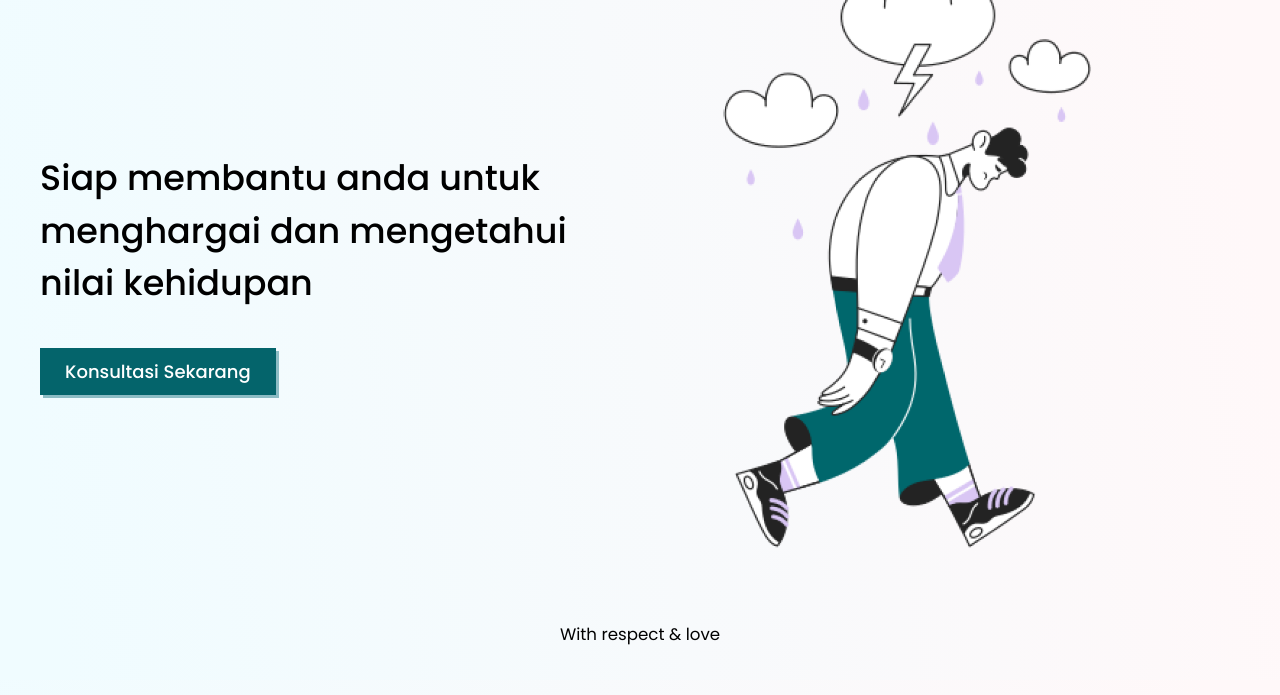
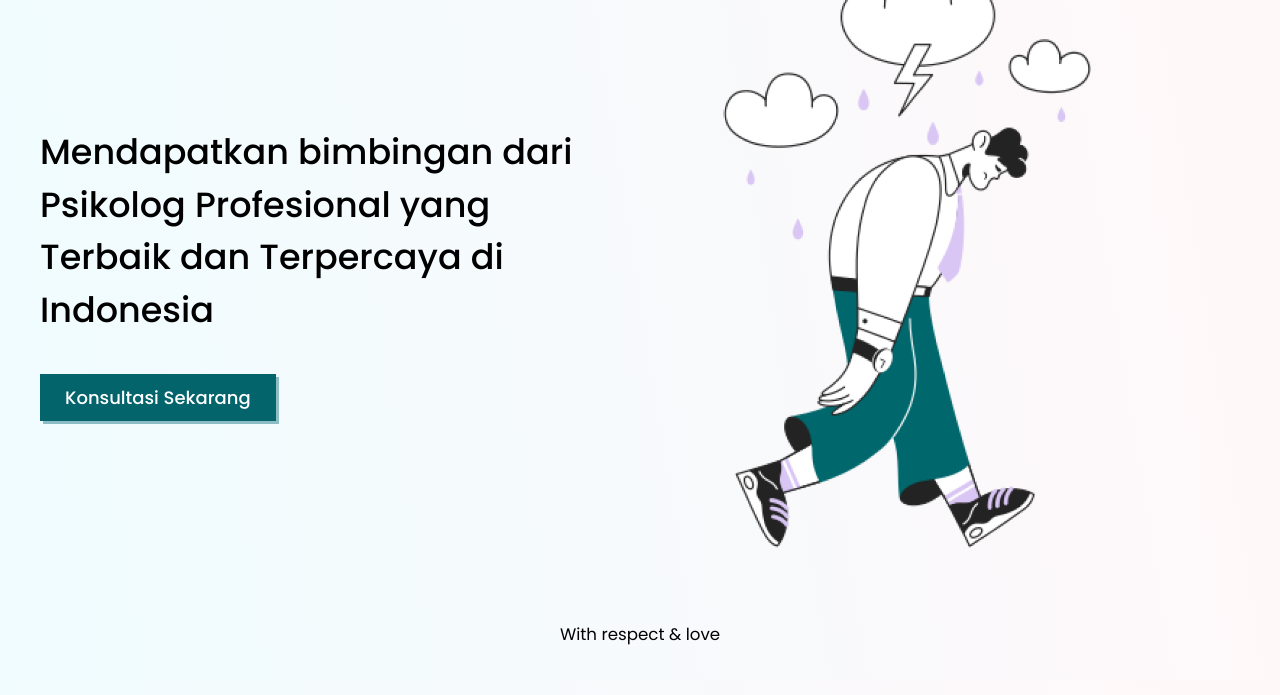
Before and after one commit to jiwakukonsultasi/jiwakukonsultasi.github.io, a plain HTML site: page index.html in a window 1280 px wide. Shown: the part 105-800 px from the top of the page. Drawn offline with Linux system fonts and the light colour scheme.

Commit message:
Update index.html

```diff
--- a/index.html
+++ b/index.html
@@ -22,7 +22,7 @@
 	<section id="main">
 		<div class="flex-sect">
 			<div class="flex1">
-				<h1>Siap membantu anda untuk menghargai dan mengetahui nilai kehidupan</h1>
+				<h1>Mendapatkan bimbingan dari Psikolog Profesional yang Terbaik dan Terpercaya di Indonesia</h1>
 				<a href="https://docs.google.com/forms/d/e/1FAIpQLSewMOunXpH866mUcjRFlcYRP8tzIevf2IbfHpRIRFo3ZrYNHQ/viewform" target="_blank">Konsultasi Sekarang</a>
 			</div>
 			<div class="flex2">
```
